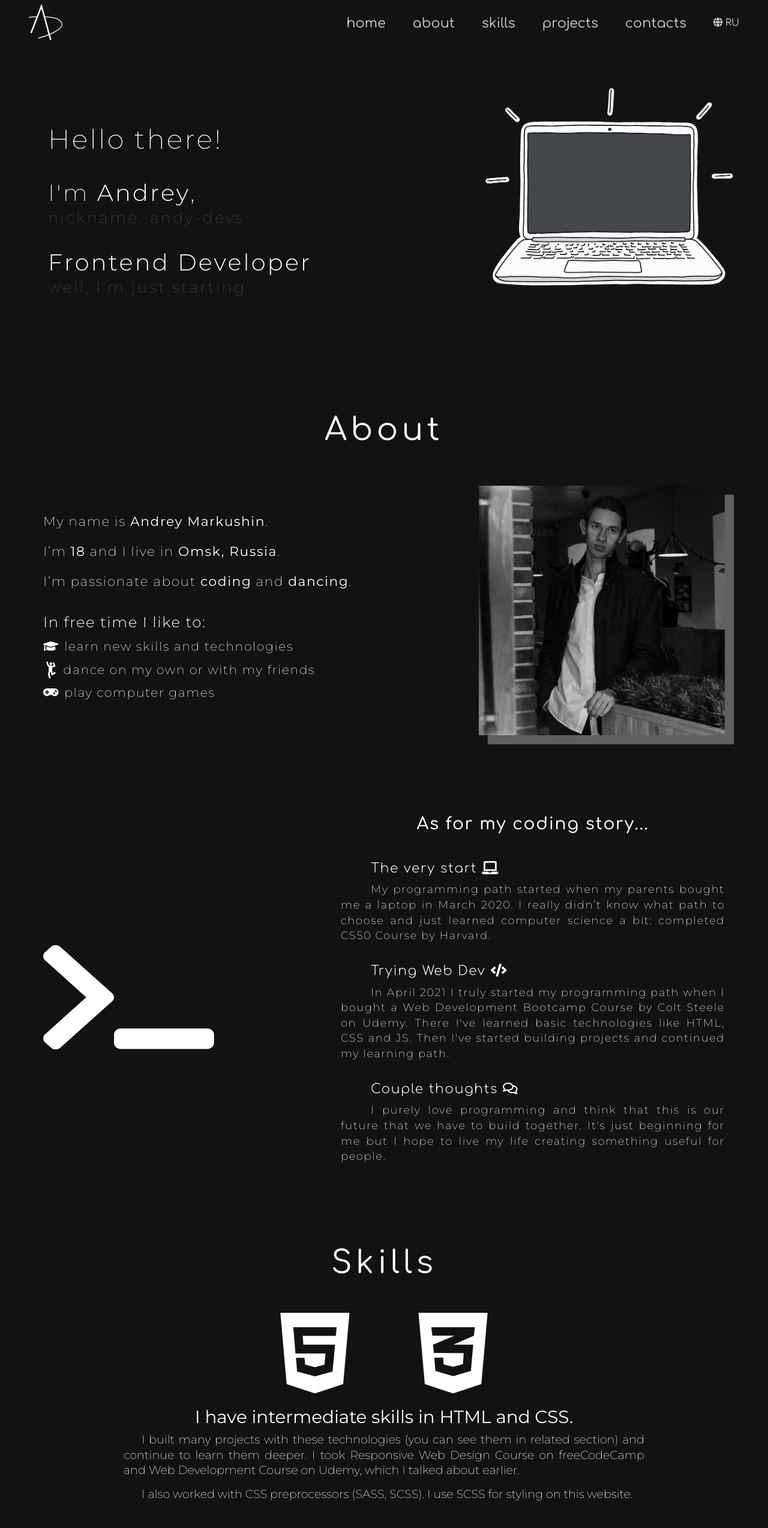
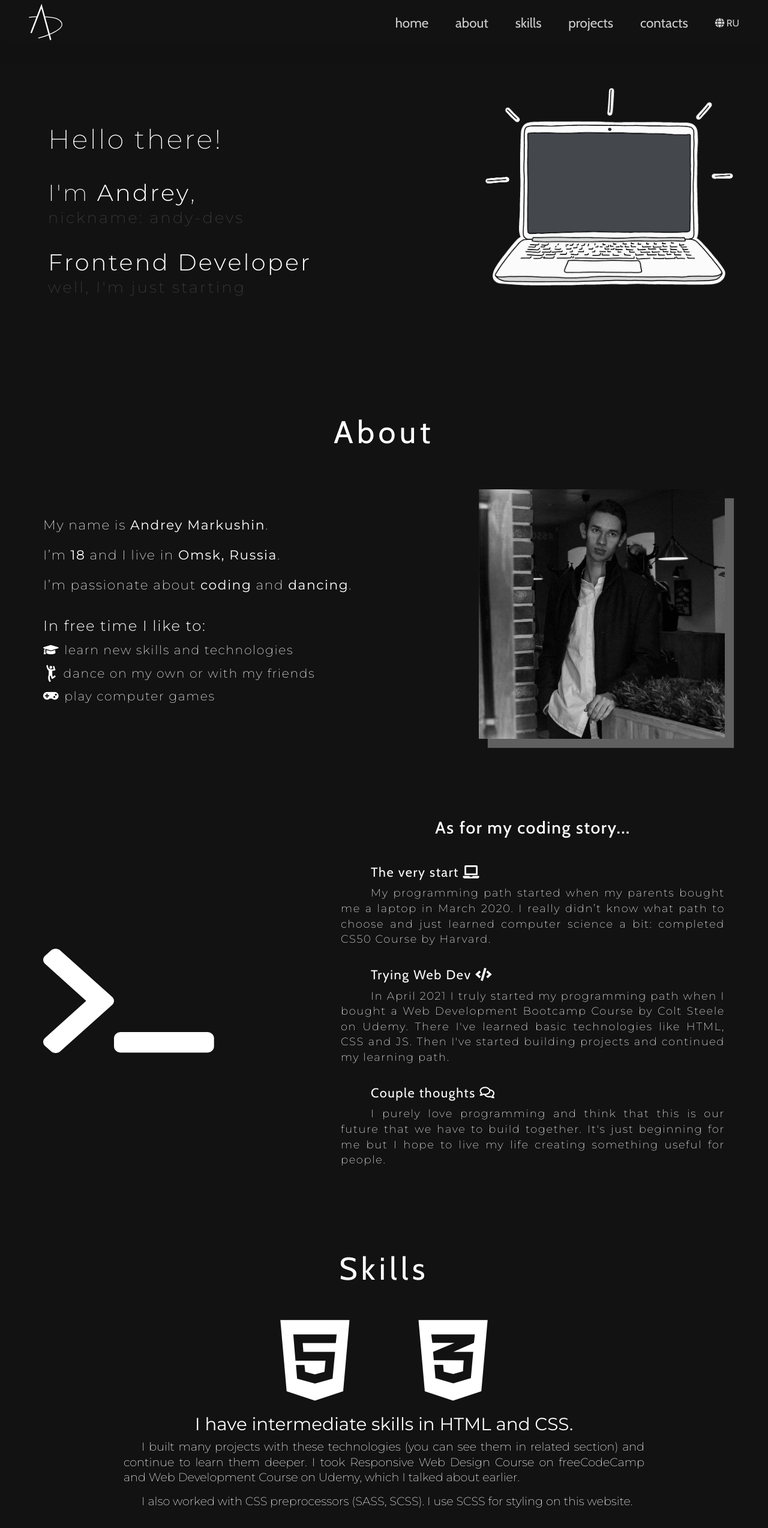
Before and after one commit to andy-devs/andy-devs.github.io, a plain HTML site: page index.html in a window 1280 px wide. Shown: the top 2548 px of the page at 60% size. Drawn offline with nearby package versions, Linux system fonts and the light colour scheme.

Commit message:
font change

```diff
--- a/index.html
+++ b/index.html
@@ -14,7 +14,7 @@
 		<link rel="preconnect" href="https://fonts.googleapis.com" />
 		<link rel="preconnect" href="https://fonts.gstatic.com" crossorigin />
 		<link
-			href="https://fonts.googleapis.com/css2?family=Comfortaa:wght@300;400;500&family=Montserrat:wght@100;200;300;400&display=swap"
+			href="https://fonts.googleapis.com/css2?family=Cabin:wght@300;400;500&family=Montserrat:wght@100;200;300;400&display=swap"
 			rel="stylesheet"
 		/>
 		<link rel="stylesheet" href="./packages/BurgerSlide/dist/styles.css" />
@@ -68,9 +68,7 @@
 							>
 						</li>
 						<li
-							class="
-								header__nav-list__link header__nav-list__lang
-							"
+							class="header__nav-list__link header__nav-list__lang"
 							onclick="changeLang()"
 						>
 							<i class="fas fa-globe"></i>
--- a/style.scss
+++ b/style.scss
@@ -5,6 +5,8 @@ $transparent-white: rgba(255, 255, 255, 0.8);
 $light-gray: #aeaeae;
 $transparent-light-gray: rgba(174, 174, 174, 0.3);
 $lighter-gray: #d8d8d8;
+
+$second-font: 'Cabin', sans-serif;
 
 $header-height: 4.5rem;
 /* Box sizing rules */
@@ -126,9 +128,10 @@ body::-webkit-scrollbar-thumb {
 	gap: clamp(1rem, 3.5vw, 3.5rem);
 }
 .header__nav-list__link {
-	font-family: 'Comfortaa', cursive;
+	font-family: $second-font;
 	color: $transparent-white;
 	text-decoration: none;
+
 	font-size: 1.4rem;
 	transition: color 0.2s ease-out;
 	-webkit-transition: color 0.2s ease-out;
@@ -239,7 +242,7 @@ body::-webkit-scrollbar-thumb {
 	letter-spacing: 0.4rem;
 	font-weight: 400;
 	margin-bottom: 4rem;
-	font-family: 'Comfortaa', cursive;
+	font-family: $second-font;
 }
 .about__bio {
 	display: flex;
@@ -324,7 +327,7 @@ body::-webkit-scrollbar-thumb {
 	margin-bottom: 0.5rem;
 	text-indent: 50px;
 	font-weight: 300;
-	font-family: 'Comfortaa', cursive;
+	font-family: $second-font;
 }
 .fas,
 .far {
@@ -336,7 +339,7 @@ body::-webkit-scrollbar-thumb {
 	line-height: 2.5rem;
 	font-weight: 500;
 	margin-bottom: 2.5rem;
-	font-family: 'Comfortaa', cursive;
+	font-family: $second-font;
 }
 .about__story-text__paragraph {
 	margin-bottom: 2rem;
@@ -368,7 +371,7 @@ body::-webkit-scrollbar-thumb {
 	letter-spacing: 0.4rem;
 	font-weight: 400;
 	margin-bottom: clamp(0rem, 1vw, 1.5rem);
-	font-family: 'Comfortaa', cursive;
+	font-family: $second-font;
 }
 .skills__block {
 	display: flex;
@@ -427,7 +430,7 @@ body::-webkit-scrollbar-thumb {
 	letter-spacing: 0.4rem;
 	font-weight: 400;
 	margin-bottom: clamp(2.5rem, 3.2vw, 3.5rem);
-	font-family: 'Comfortaa', cursive;
+	font-family: $second-font;
 }
 .projects__grid {
 	max-width: 1200px;
@@ -510,7 +513,7 @@ body::-webkit-scrollbar-thumb {
 	letter-spacing: 0.4rem;
 	font-weight: 400;
 	margin-bottom: clamp(1.5rem, 2vw, 2.2rem);
-	font-family: 'Comfortaa', cursive;
+	font-family: $second-font;
 }
 .contacts__text {
 	text-align: center;
@@ -601,7 +604,7 @@ body::-webkit-scrollbar-thumb {
 }
 .contacts__text-bigger {
 	font-size: clamp(1.8rem, 3vw, 3.5rem);
-	font-family: 'Comfortaa', cursive;
+	font-family: $second-font;
 }
 .contacts__social {
 	max-width: 500px;
```
Also changed, not shown: style.css, 1 other file.
